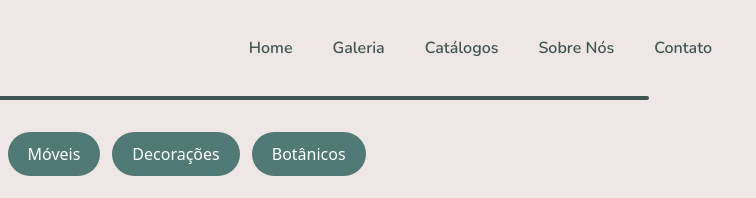
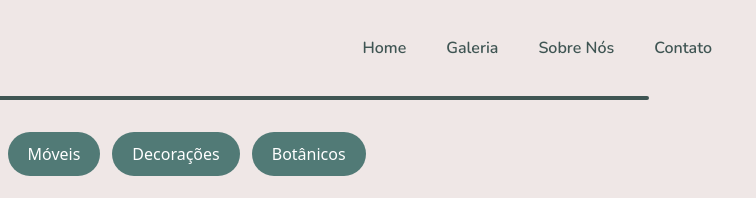
Before and after one commit to gabrielcoffee/recantoverdemt, a website: page galeria.html in a window 1280 px wide. Shown: the top 198 px of the page, 524-1280 px from the left. Drawn offline with nearby package versions, Linux system fonts and the light colour scheme.

Commit message:
atualizar  galeria e paginas

```diff
--- a/galeria.html
+++ b/galeria.html
@@ -24,11 +24,8 @@
                                 class="px-3 py-2 hover:bg-black hover:bg-opacity-5 rounded transition duration-150 ease-in-out">Home</a>
                               <a href="galeria.html"
                                 class="px-3 py-2 hover:bg-black hover:bg-opacity-5 rounded transition duration-150 ease-in-out">Galeria</a>
-                                <a href="catalogos.html"
-                                    class="px-3 py-2 hover:bg-black hover:bg-opacity-5 rounded transition duration-150 ease-in-out">Catálogos</a>
                               <a href="sobre.html"
-                                    class="px-3 py-2 hover:bg-black hover:bg-opacity-5 rounded transition duration-150 ease-in-out">Sobre
-                                    Nós</a>
+                                class="px-3 py-2 hover:bg-black hover:bg-opacity-5 rounded transition duration-150 ease-in-out">Sobre Nós</a>
                               <a href="contato.html"
                                 class="px-3 py-2 hover:bg-black hover:bg-opacity-5 rounded transition duration-150 ease-in-out">Contato</a>
                             </div>
@@ -102,6 +99,7 @@
             </button>
         </div>
         <div class="grid grid-cols-2 md:grid-cols-3 gap-4">
+            <!--
             <div>
                 <img class="h-auto max-w-full rounded-lg image"
                     src="https://flowbite.s3.amazonaws.com/docs/gallery/square/image.jpg" alt="">
@@ -150,6 +148,7 @@
                 <img class="h-auto max-w-full rounded-lg image"
                     src="https://flowbite.s3.amazonaws.com/docs/gallery/square/image-11.jpg" alt="">
             </div>
+            -->
         </div>
 
         <div class="hidden">
```
Also changed, not shown: catalogos.html (+0 -2 lines), contato.html (+1 -4 lines), index.html (+0 -2 lines), sobre.html (+1 -4 lines). Lines whose indentation alone changed are shown as unchanged.
